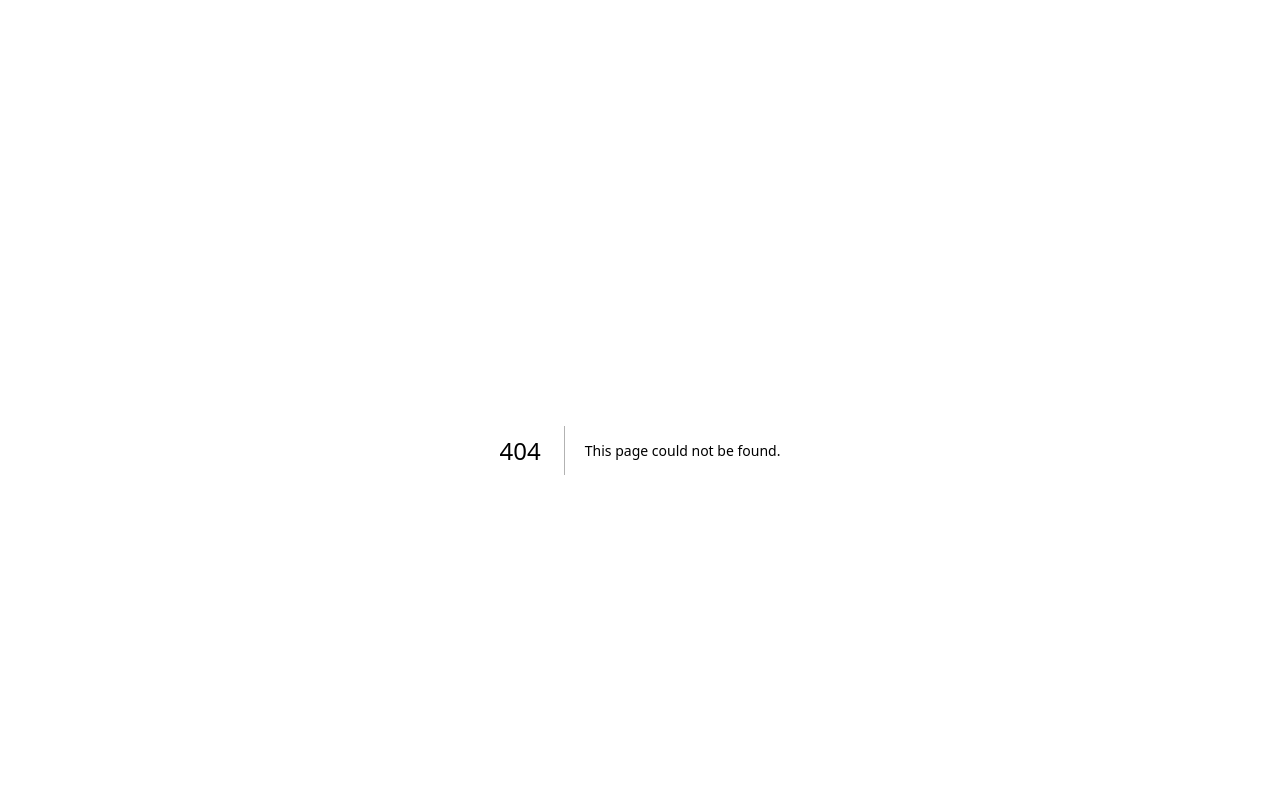
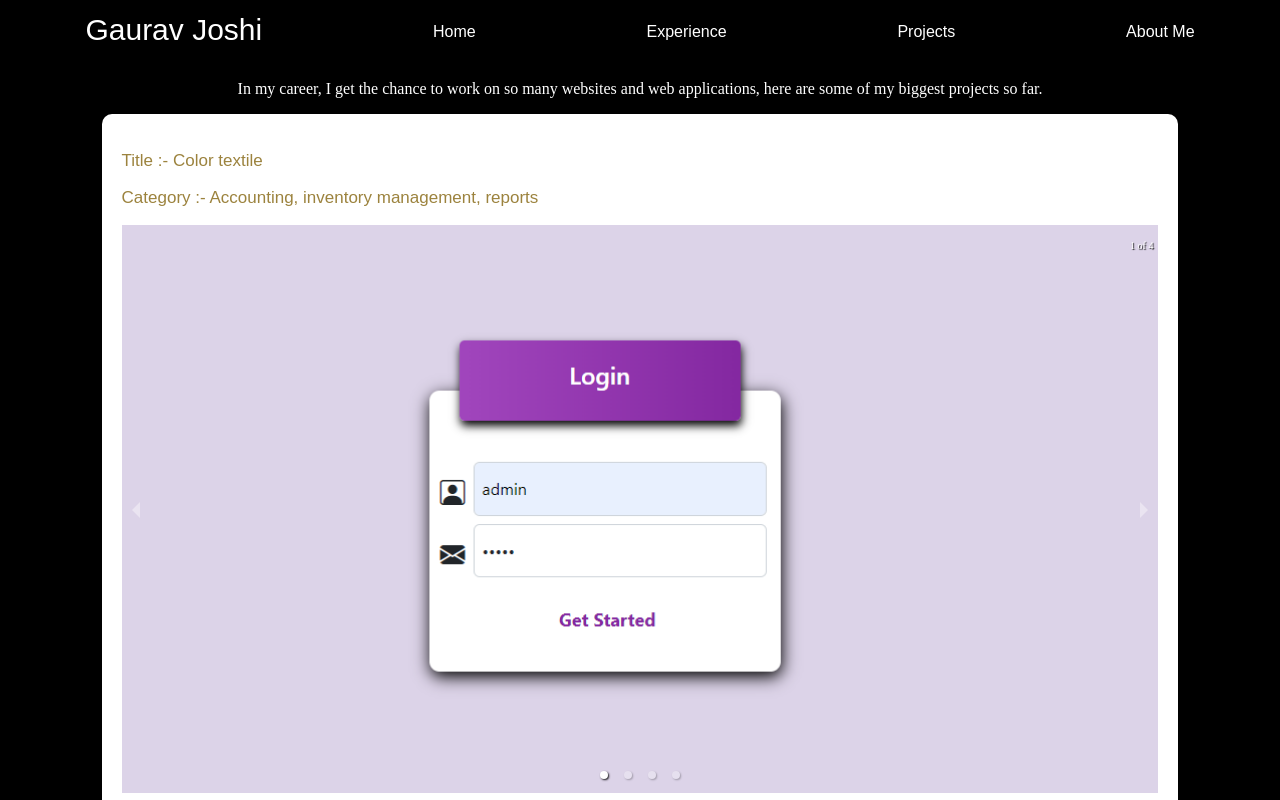
Before and after one commit to The-CoderBoy/new-portfolio-website, a Next.js app: page /project in a window 1280 px wide. Before the commit this address had no page. Shown: the top 800 px of the page. Built offline with nearby package versions, Linux system fonts and the light colour scheme.

Commit message:
about and project pages are completed

```diff
--- a/package.json
+++ b/package.json
@@ -18,6 +18,7 @@
     "react": "18.2.0",
     "react-dom": "18.2.0",
     "react-icons": "^4.11.0",
+    "react-responsive-carousel": "^3.2.23",
     "react-simple-typewriter": "^5.0.1",
     "styled-components": "^6.0.8",
     "typescript": "5.2.2"
--- a/src/components/Navbar.tsx
+++ b/src/components/Navbar.tsx
@@ -27,9 +27,9 @@ function Navbar() {
           <Link className={Styles.lik} href="/project">
             Projects
           </Link>
-          <Link className={Styles.lik} href="/resume">
+          {/* <Link className={Styles.lik} href="/resume">
             Resume
-          </Link>
+          </Link> */}
           <Link className={Styles.lik} href="/about">
             About Me
           </Link>
@@ -47,7 +47,9 @@ function Navbar() {
         </div>
         {hide && (
           <div>
-            <div style={{ width: "100%", backgroundColor: "white", height: "1px" }}></div>
+            <div
+              style={{ width: "100%", backgroundColor: "white", height: "1px" }}
+            ></div>
             <p style={{ textAlign: "center" }}>
               <Link className={Styles.lik} href="/experience">
                 Experience
@@ -58,11 +60,11 @@ function Navbar() {
                 Projects
               </Link>
             </p>
-            <p style={{ textAlign: "center" }}>
+            {/* <p style={{ textAlign: "center" }}>
               <Link className={Styles.lik} href="/resume">
                 Resume
               </Link>
-            </p>
+            </p> */}
             <p style={{ textAlign: "center", paddingBottom: "20px" }}>
               <Link className={Styles.lik} href="/about">
                 About Me
--- /dev/null
+++ b/src/components/ProCard.tsx
@@ -0,0 +1,46 @@
+import React from "react";
+import styled from "styled-components";
+import "react-responsive-carousel/lib/styles/carousel.min.css";
+import { Carousel } from "react-responsive-carousel";
+import Image, { StaticImageData } from "next/image";
+
+type proDetail = {
+  title: String;
+  category: String;
+  img: any[];
+  discription: String;
+};
+
+const Div = styled.div`
+  margin: auto;
+  background-color: white;
+  border-radius: 10px;
+  width: 90%;
+  padding: 20px;
+  margin-bottom: 20px;
+`;
+
+const P = styled.p`
+  color: #9c833e;
+  font-family: "Oswald", sans-serif;
+  font-size: 17px;
+`;
+
+function ExproCard(props: proDetail) {
+  return (
+    <Div>
+      <P>Title :- {props.title}</P>
+      <P>Category :- {props.category}</P>
+      <Carousel infiniteLoop={true} swipeable={true} dynamicHeight={true}>
+        {props.img.map((x) => (
+          <div>
+            <img src={x} alt="" />
+          </div>
+        ))}
+      </Carousel>
+      <P>{props.discription}</P>
+    </Div>
+  );
+}
+
+export default ExproCard;
--- /dev/null
+++ b/src/pages/project.tsx
@@ -0,0 +1,80 @@
+import React from "react";
+import ProCard from "@/components/ProCard";
+let c1: String = "./images/project/c1.png";
+let c2: String = "./images/project/c2.png";
+let c3: String = "./images/project/c3.png";
+let c4: String = "./images/project/c4.png";
+let a1: String = "./images/project/a1.png";
+let a2: String = "./images/project/a2.png";
+let a3: String = "./images/project/a3.png";
+let a4: String = "./images/project/a4.png";
+let p1: String = "./images/project/p1.png";
+let p2: String = "./images/project/p2.png";
+let p3: String = "./images/project/p3.png";
+let p4: String = "./images/project/p4.png";
+let d1: String = "./images/project/d1.png";
+let d2: String = "./images/project/d2.png";
+let d3: String = "./images/project/d3.png";
+let d4: String = "./images/project/d4.png";
+let f1: String = "./images/project/f1.png";
+let f2: String = "./images/project/f2.png";
+let f3: String = "./images/project/f3.png";
+let f4: String = "./images/project/f4.png";
+
+function Project() {
+  const pro = [
+    {
+      title: "Color textile",
+      category: "Accounting, inventory management, reports",
+      discription:
+        "This web application was developed for the textile industry, it can create masters of company, spares, groups, and yarn, generate POs and purchases, and manage inventory of raw materials and spare parts. it can create reports of all provided data",
+      img: [c1, c2, c3, c4],
+    },
+    {
+      title: "Ashwamegh",
+      category: "Algo Trading",
+      discription:
+        "This is my biggest project so far. It is an algo trading platform that is used to trade in futures, options, and currencies. In this project, we have to do so many mathematical calculations and work with so many APIs.",
+      img: [a1, a2, a3, a4],
+    },
+    {
+      title: "Just print",
+      category: "Accounting, reports",
+      discription:
+        "This web application was created for the print media industry to generate reports and bills for merchants.",
+      img: [p1, p2, p3, p4],
+    },
+    {
+      title: "Shree Nakoda Explosives",
+      category: "Accounting, reporting, inventory management",
+      discription:
+        "This web application was developed for the explosives and mining industries. It is used to create bills and inventory management purposes.",
+      img: [d1, d2, d3, d4],
+    },
+    {
+      title: "Shree Furniture",
+      category: "E-Commerce, reporting, inventory management, order management",
+      discription:
+        "This is an e-commerce website for furniture sales. Here, users can buy furniture, make online payments via payment gateway, track their orders,write reviews, and use all the functionality that an e-commerce website should have.",
+      img: [f2, f3, f4, f1],
+    },
+  ];
+  return (
+    <div style={{ width: "90%", margin: "auto" }}>
+      <p style={{ color: "white", textAlign: "center", marginTop: "20px" }}>
+        In my career, I get the chance to work on so many websites and web
+        applications, here are some of my biggest projects so far.
+      </p>
+      {pro.map((x) => (
+        <ProCard
+          title={x.title}
+          category={x.category}
+          discription={x.discription}
+          img={x.img}
+        />
+      ))}
+    </div>
+  );
+}
+
+export default Project;
--- a/src/styles/navbar.module.css
+++ b/src/styles/navbar.module.css
@@ -1,7 +1,7 @@
 .flex {
   display: flex;
   justify-content: space-around;
-  height: 50px;
+  height: 60px;
   align-items: center;
 }
 .lik {
@@ -13,7 +13,7 @@
 
 .logo {
   text-decoration: none;
-  font-size: 25px;
+  font-size: 30px;
   color: white;
   font-family: "Oswald", sans-serif;
 }
```
Also changed, not shown: src/pages/about.tsx (added, +86 -0 lines), 1 other file (tests, documents, lock files or other folders).
